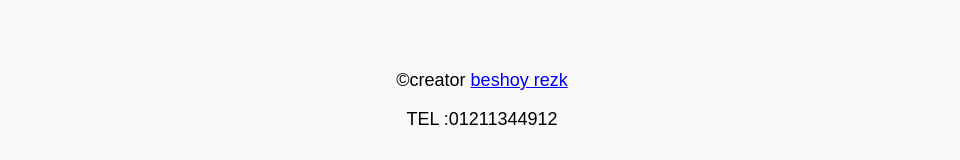
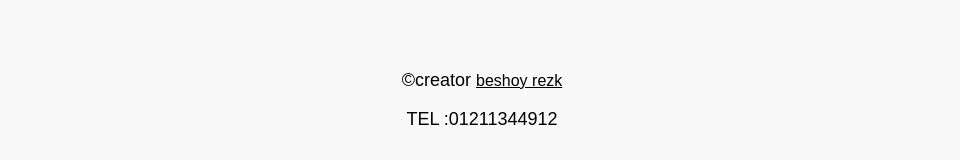
Before and after one commit to beshoy-rezk-tech/menu, a plain HTML site: page index.html in a window 1280 px wide. Shown: the part 601-761 px from the top of the page, without its empty margins (158-1118 px from the left). Drawn offline with Linux system fonts and the light colour scheme.

Commit message:
Update index.html

```diff
--- a/index.html
+++ b/index.html
@@ -26,7 +26,7 @@
     </main>
 
     <footer>
-        <p class="p">&copy;creator <a href="#">beshoy rezk</a></p>
+        <p class="p">&copy;creator <a href="#" class="creator-link">beshoy rezk</a></p>
         <p style="text-align: center;">TEL :01211344912</p>
     </footer>
 </body>
```
